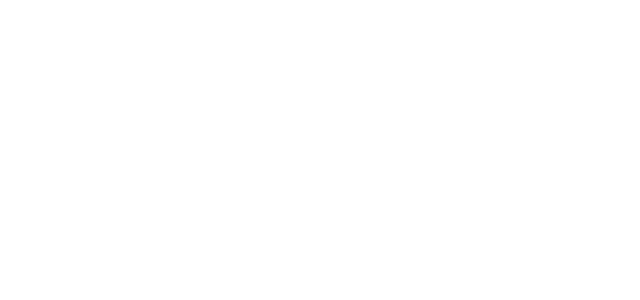
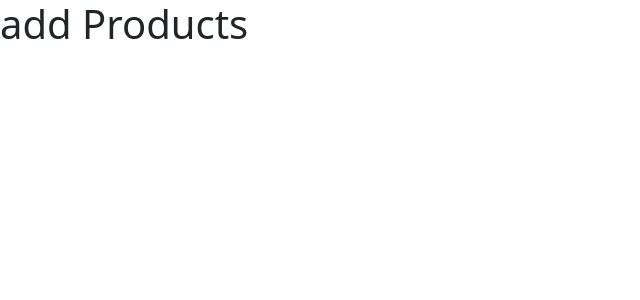
Before and after one commit to nehalmk001/POS, a React (Vite) app: page /addproducts in a window 1280 px wide. Before the commit this address had no page. Shown: the top 300 px of the page, without its empty margins (0-640 px from the left). Built offline with nearby package versions, Linux system fonts and the light colour scheme.

Commit message:
edited on order.jsx

```diff
--- a/src/Router/Router.jsx
+++ b/src/Router/Router.jsx
@@ -3,6 +3,7 @@ import Orders from '../pages/Orders/Orders'
 import Dashboard from '../pages/Dashboard/Dashboard'
 import History from '../pages/HistoryOrder/History'
 import { BrowserRouter, Route, Routes } from "react-router-dom"
+import AddProducts from '../pages/AddProducts/AddProducts'
 const Router = () => {
   return (
     <div>
@@ -12,6 +13,7 @@ const Router = () => {
     <Route path='/' element={<Dashboard/>}/>
     <Route path='/orders' element={<Orders /> }/>
     <Route path='/history' element={<History /> }/>
+    <Route path='/addproducts' element={<AddProducts/> }/>
    </Routes>
    </BrowserRouter>
 
--- a/src/css/Orders.css
+++ b/src/css/Orders.css
@@ -183,7 +183,9 @@
     }
 
     .order-summary{
-       border-top: 1px dashed black;
+       border-radius: 1px solid black;
+       padding: 5px;
+
         padding: 10px;
         padding-bottom: 0px;
         text-align: left;
@@ -200,6 +202,7 @@
         margin-bottom: 0px;
         font-size: 12px;
         padding: 0;
+
     }
     .confirm-btn{
         padding: 5px;
--- /dev/null
+++ b/src/pages/AddProducts/AddProducts.jsx
@@ -0,0 +1,11 @@
+import React from 'react'
+
+const AddProducts = () => {
+  return (
+    <div>
+        <h1>add Products</h1>
+    </div>
+  )
+}
+
+export default AddProducts
```
Also changed, not shown: src/css/addProducts.css (added).
